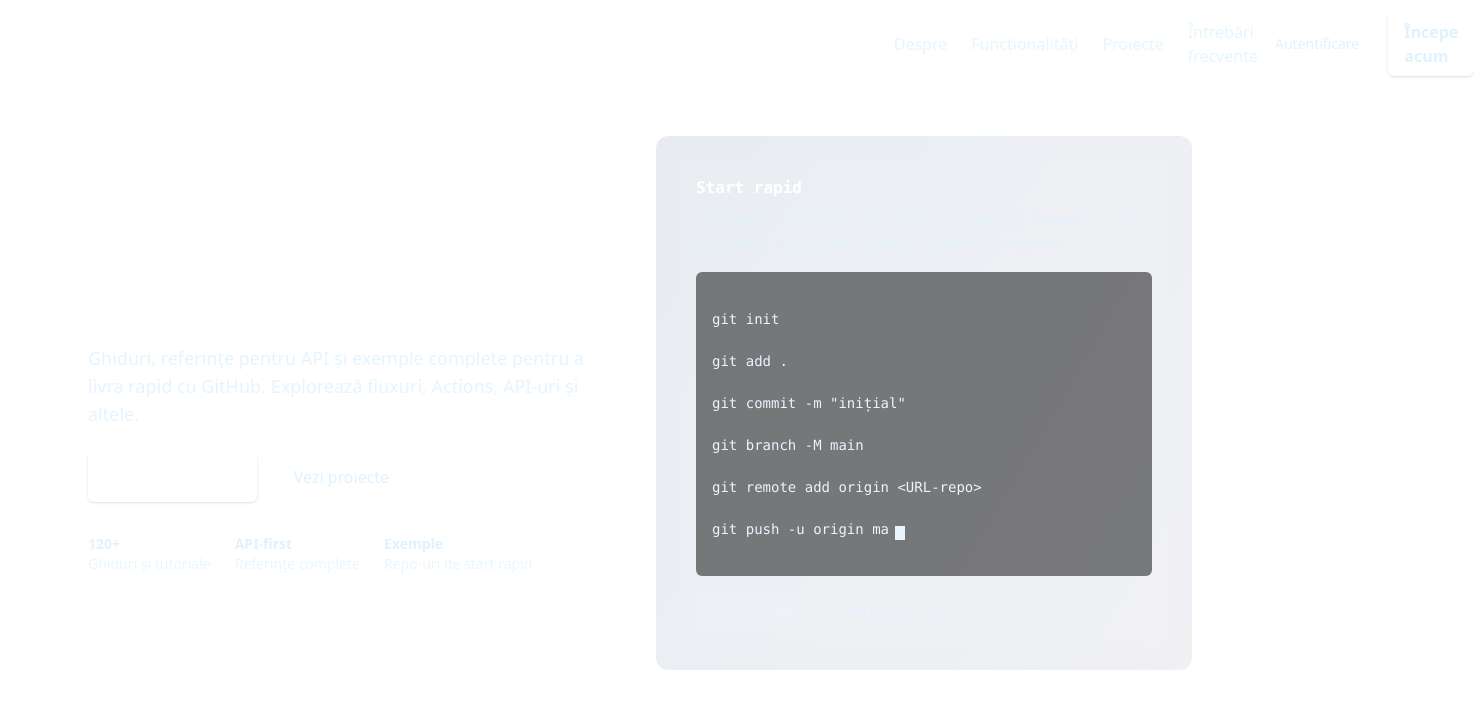
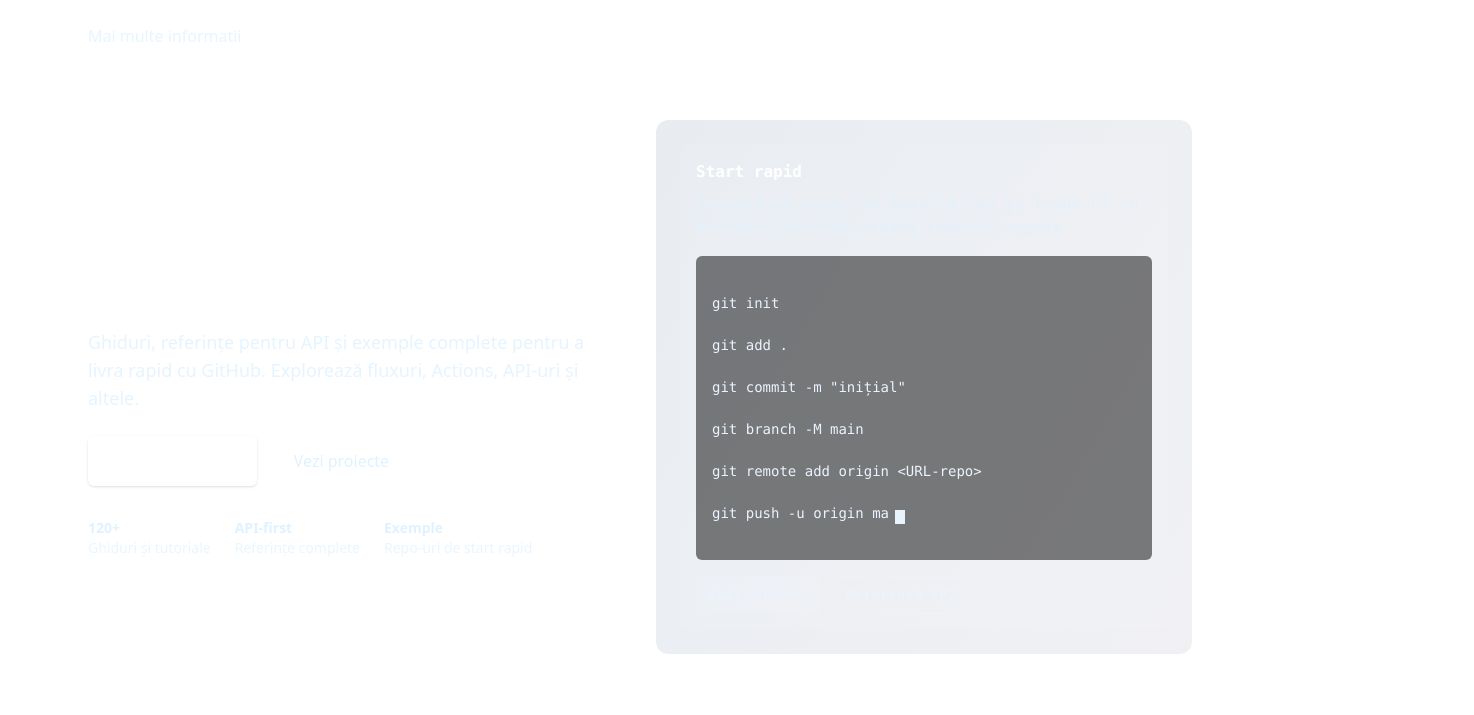
Before and after one commit to MADDOS98/MADDOS98.github.io, a plain HTML site: page index.html in a window 1280 px wide. Shown: the top 715 px of the page, 1474 px wide, since content can reach past the window. Drawn offline with nearby package versions, Linux system fonts and the light colour scheme; animation ran at ten frames a second.

Commit message:
Update navigation links in index.html

```diff
--- a/index.html
+++ b/index.html
@@ -46,24 +46,9 @@
   </head>
   <body class="antialiased bg-brand-dark text-sky-100">
     <header class="max-w-6xl mx-auto px-6 py-6 flex items-center justify-between">
-      <a href="#" class="flex items-center gap-3">
-        <div class="w-10 h-10 rounded-lg bg-brand-blue flex items-center justify-center ring-2 ring-white/10">
-          <svg xmlns="http://www.w3.org/2000/svg" class="w-6 h-6 text-white" viewBox="0 0 24 24" fill="currentColor"><path d="M12 2C6.48 2 2 6.48 2 12c0 4.41 2.86 8.16 6.84 9.49.5.09.68-.22.68-.49 0-.[...]
-        </div>
-        <span class="font-semibold text-white">GitDocs</span>
-      </a>
-
-      <nav class="hidden md:flex gap-6 items-center text-sky-100/80">
-        <a href="#about" class="hover:text-white">Despre</a>
-        <a href="#features" class="hover:text-white">Funcționalități</a>
-        <a href="#projects" class="hover:text-white">Proiecte</a>
-        <a href="#faq" class="hover:text-white">Întrebări frecvente</a>
-      </nav>
-
-      <div class="flex items-center gap-3">
-        <a href="#" class="text-sm px-4 py-2 rounded-md border border-white/10 hover:bg-white/5">Autentificare</a>
-        <a href="#get-started" class="hidden md:inline-block bg-white text-brand-blue font-semibold px-4 py-2 rounded-md shadow">Începe acum</a>
-      </div>
+        <nav class="hidden md:flex gap-6 items-center text-sky-100/80">
+            <a href="index2.html" class="hover:text-white">Mai multe informatii</a>
+        </nav>
     </header>
 
     <main class="max-w-6xl mx-auto px-6">
```
